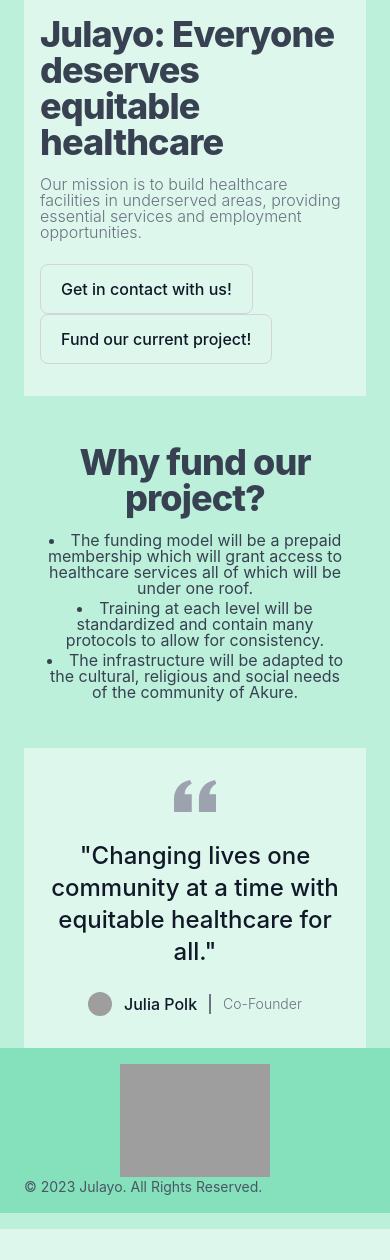
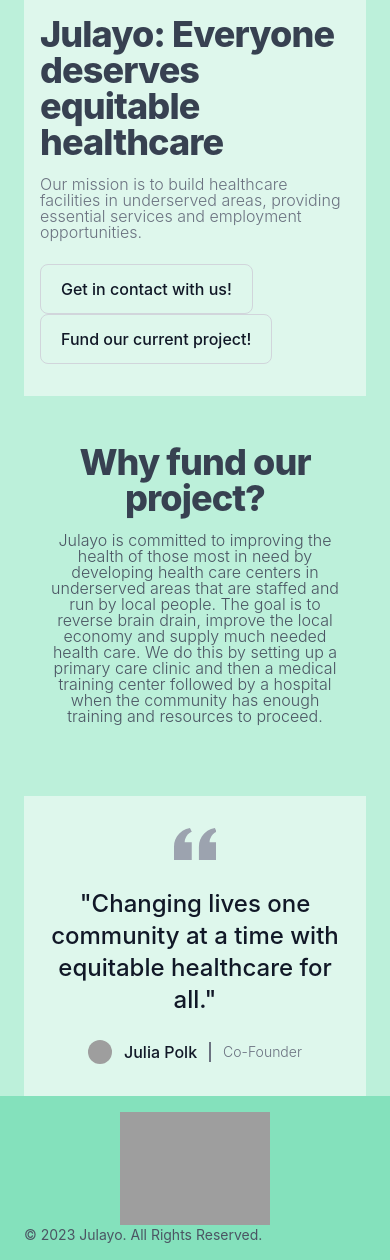
Before and after one commit to stonetharris/julayo, a Django app: page / in a window 390 px wide. Shown: the part 436-1696 px from the top of the page. Before the commit the page ends 1665 px from the top, so only its background shows below. Run offline with Django 4.2, Linux system fonts and the light colour scheme; some libraries are stand-ins or nearby versions; grey boxes are pictures that could not be loaded.

Commit message:
Styling change

```diff
--- a/main/templates/index.html
+++ b/main/templates/index.html
@@ -82,16 +82,10 @@
     </div>
     <div class="lg:flex-grow md:w-1/2 lg:pl-24 md:pl-16 flex flex-col md:items-start md:text-left items-center text-center">
         <h1 class="text-gray-700 max-w-2xl mb-4 text-4xl font-extrabold tracking-tight leading-none md:text-5xl xl:text-6xl dark:text-white">Why fund our project?</h1>
-
-        <ul class="max-w-3xl space-y-1 text-gray-700 list-disc list-inside dark:text-white">
+        <ul class="max-w-2xl mb-6 font-light text-gray-600 lg:mb-8 md:text-lg lg:text-xl dark:text-gray-400">
             <li>
-                The funding model will be a prepaid membership which will grant access to healthcare services all of which will be under one roof.
-            </li>
-            <li>
-                Training at each level will be standardized and contain many protocols to allow for consistency.
-            </li>
-            <li>
-                The infrastructure will be adapted to the cultural, religious and social needs of the community of Akure.
+                Julayo is committed to improving the health of those most in need by developing health care centers in underserved areas that are staffed and run by local people. The goal is to reverse brain drain, improve the local economy and supply much needed health care.
+                We do this by setting up a primary care clinic and then a medical training center followed by a hospital when the community has enough training and resources to proceed.
             </li>
         </ul>
     </div>
```
Also changed, not shown: main/templates/our_story.html (+3 -2 lines).
